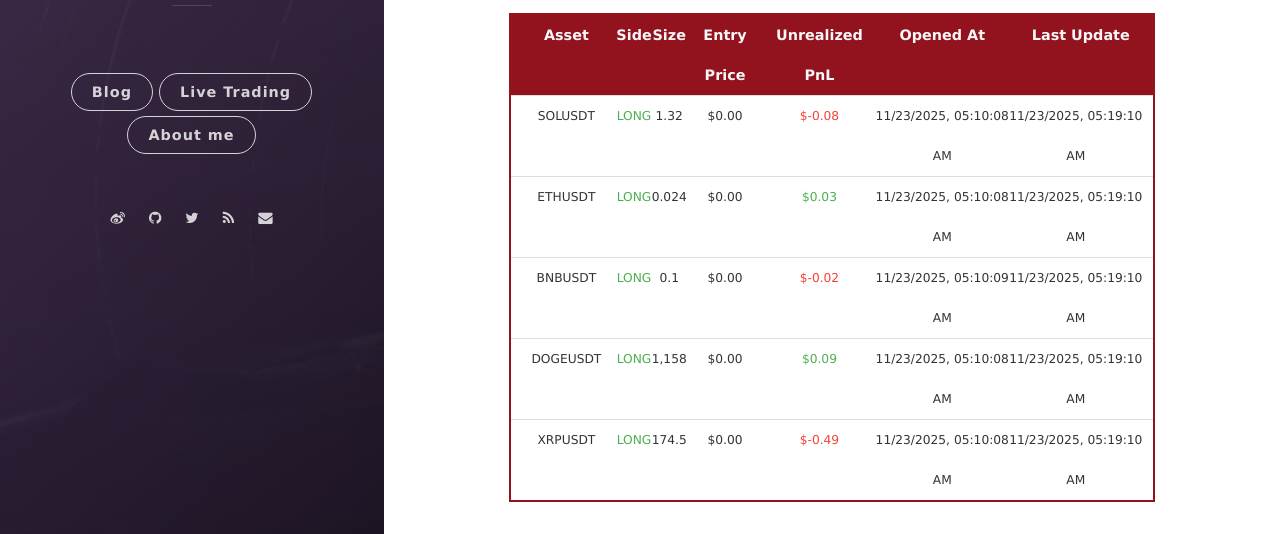
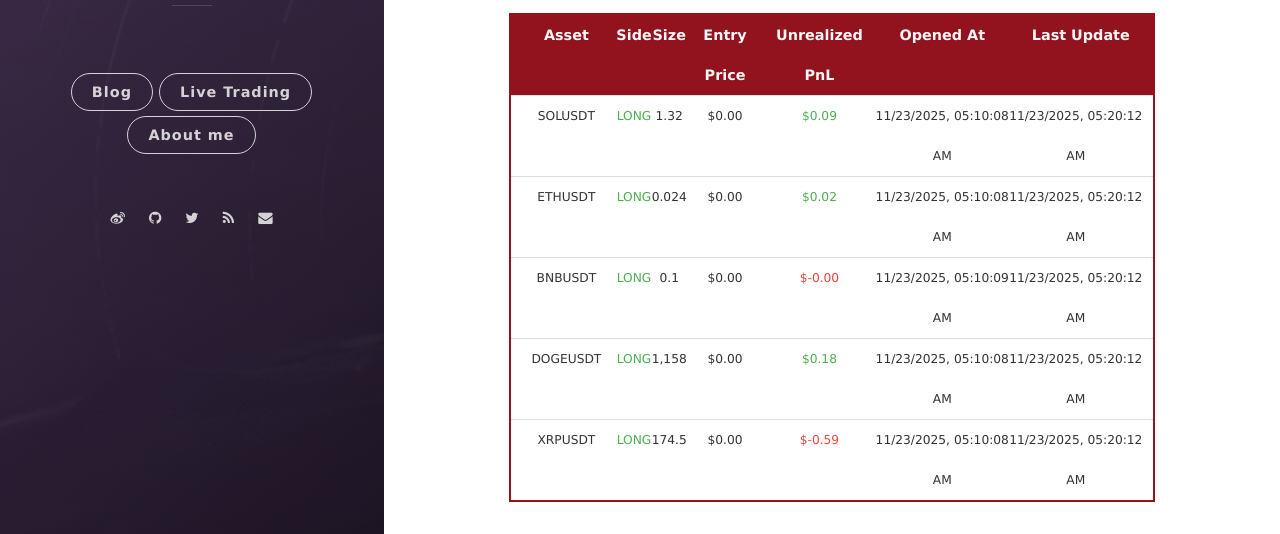
Before and after one commit to leeyegy/leeyegy.github.io, a Jekyll site: the page built from live-trading.html, in a window 1280 px wide and 1188 px high. Shown: the part 586-1120 px from the top of the window. Built offline with Jekyll 4.4.1, drawn with Linux system fonts in a browser that asks for light colours; nearby versions of some CDN libraries.

Commit message:
AccountMonitor: refresh positions 2025-11-23T13:20:12+08:00

```diff
--- a/assets/data/binance/positions.json
+++ b/assets/data/binance/positions.json
@@ -4,44 +4,44 @@
     "side": "LONG",
     "size": 1.32,
     "entryPrice": 0.0,
-    "unrealizedPnl": -0.0792,
+    "unrealizedPnl": 0.08589603,
     "openedAt": "2025-11-23T13:10:08+08:00",
-    "reportedAt": "2025-11-23T13:19:10+08:00"
+    "reportedAt": "2025-11-23T13:20:12+08:00"
   },
   {
     "symbol": "ETHUSDT",
     "side": "LONG",
     "size": 0.024,
     "entryPrice": 0.0,
-    "unrealizedPnl": 0.0288,
+    "unrealizedPnl": 0.02064,
     "openedAt": "2025-11-23T13:10:08+08:00",
-    "reportedAt": "2025-11-23T13:19:10+08:00"
+    "reportedAt": "2025-11-23T13:20:12+08:00"
   },
   {
     "symbol": "BNBUSDT",
     "side": "LONG",
     "size": 0.1,
     "entryPrice": 0.0,
-    "unrealizedPnl": -0.01590214,
+    "unrealizedPnl": -0.003,
     "openedAt": "2025-11-23T13:10:09+08:00",
-    "reportedAt": "2025-11-23T13:19:10+08:00"
+    "reportedAt": "2025-11-23T13:20:12+08:00"
   },
   {
     "symbol": "DOGEUSDT",
     "side": "LONG",
     "size": 1158.0,
     "entryPrice": 0.0,
-    "unrealizedPnl": 0.09264,
+    "unrealizedPnl": 0.18285978,
     "openedAt": "2025-11-23T13:10:08+08:00",
-    "reportedAt": "2025-11-23T13:19:10+08:00"
+    "reportedAt": "2025-11-23T13:20:12+08:00"
   },
   {
     "symbol": "XRPUSDT",
     "side": "LONG",
     "size": 174.5,
     "entryPrice": 0.0,
-    "unrealizedPnl": -0.49352788,
+    "unrealizedPnl": -0.5858314,
     "openedAt": "2025-11-23T13:10:08+08:00",
-    "reportedAt": "2025-11-23T13:19:10+08:00"
+    "reportedAt": "2025-11-23T13:20:12+08:00"
   }
 ]
```
